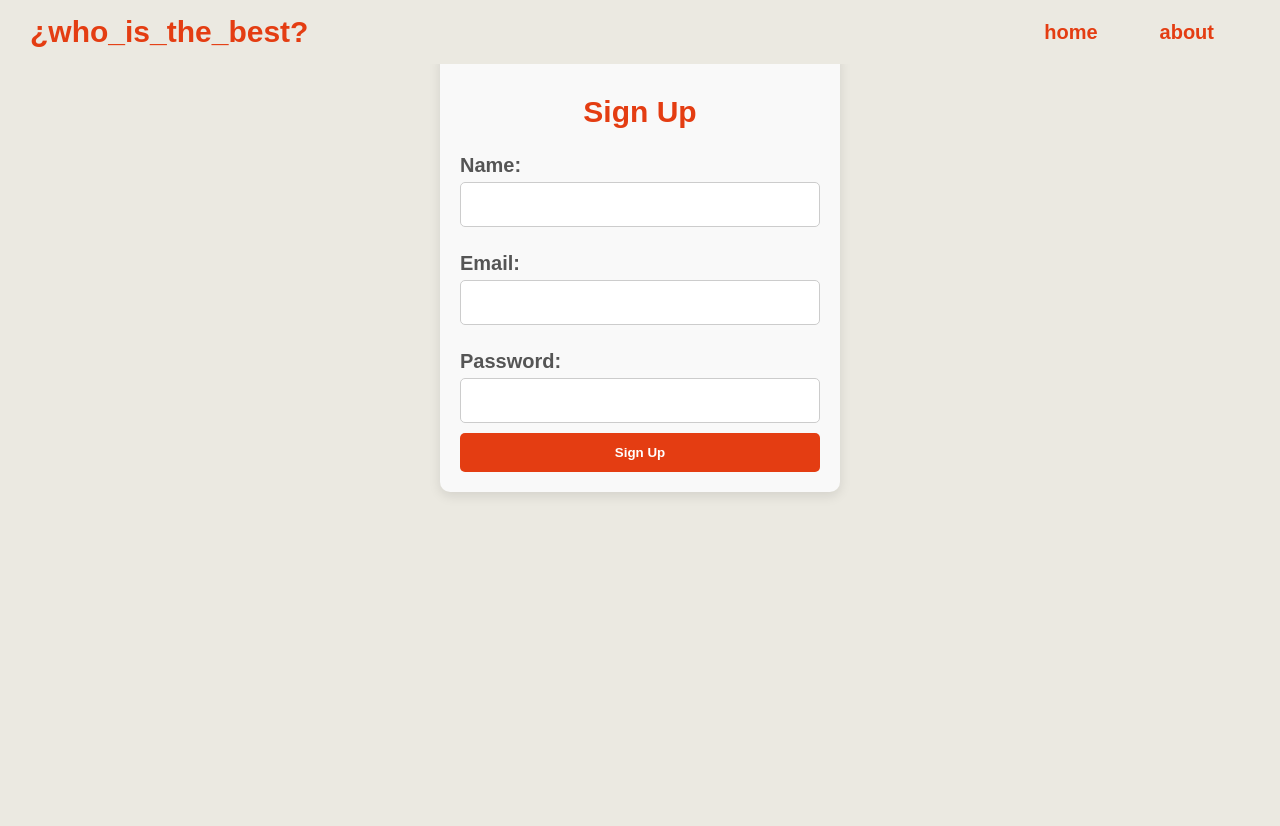
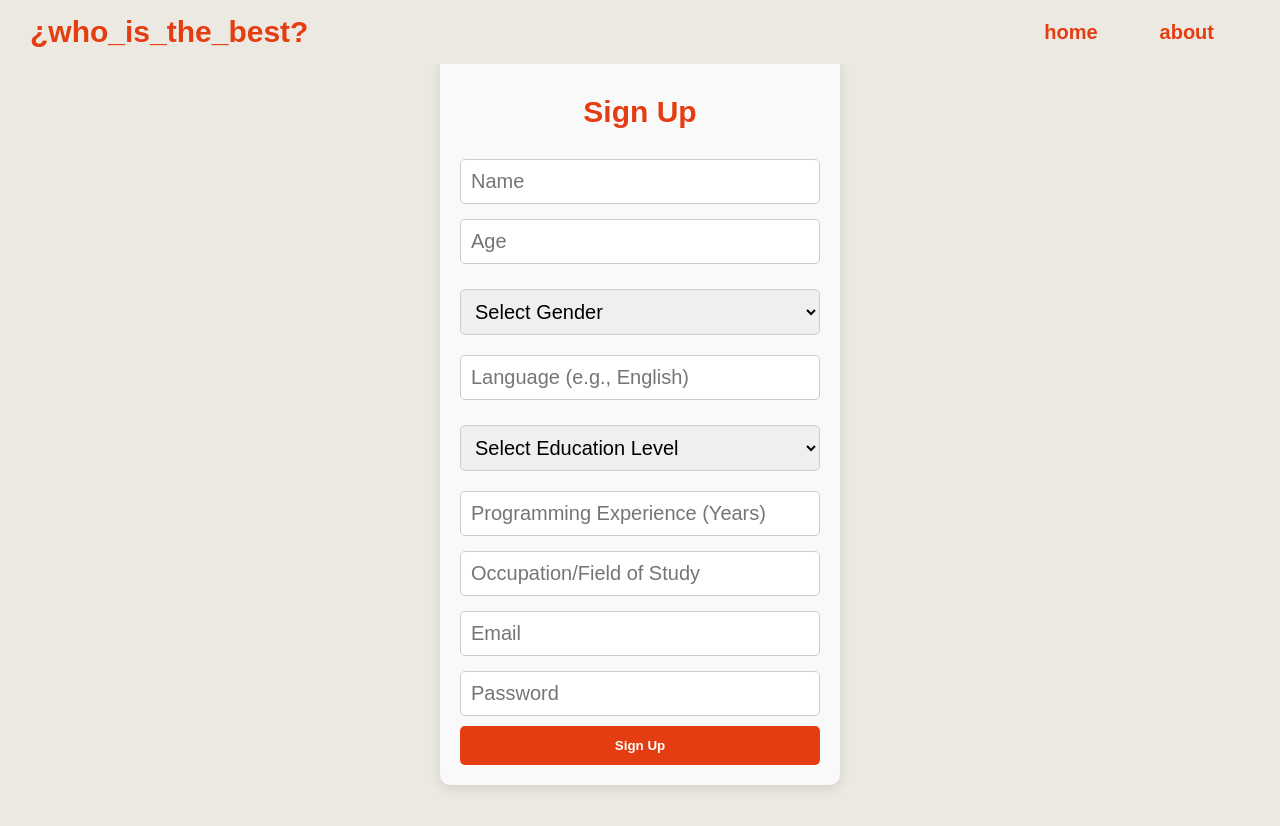
Before and after one commit to edoardo-aba/ee-assignment_2, a React (Create React App) app in the folder client/: page /signup in a window 1280 px wide. Shown: the top 826 px of the page. Before the commit the page ends 800 px from the top, so only its background shows below. Built offline with nearby package versions, Linux system fonts and the light colour scheme; no server answers.

Commit message:
Done signup page data collection and design (implemented toastify)

```diff
--- a/client/package.json
+++ b/client/package.json
@@ -11,6 +11,7 @@
     "react-dom": "^18.3.1",
     "react-router-dom": "^6.28.0",
     "react-scripts": "5.0.1",
+    "react-toastify": "^10.0.6",
     "styled-components": "^6.1.13",
     "web-vitals": "^2.1.4"
   },
--- a/client/src/components/SignUp/SignUp.css
+++ b/client/src/components/SignUp/SignUp.css
@@ -6,7 +6,7 @@
   padding: 20px;
   background-color: #f9f9f9;
   border-radius: 10px;
-    box-shadow: 0px 4px 12px rgba(0, 0, 0, 0.1);
+  box-shadow: 0 4px 12px rgba(0, 0, 0, 0.1);
   font-family: Arial, sans-serif;
   color: #333;
 }
@@ -16,24 +16,17 @@
   color: #e43d12;
 }
 
-  .sign-up-form label {
-    display: block;
-    font-weight: bold;
-    margin-top: 15px;
-    color: #555;
-  }
-
-  .sign-up-form input {
+.sign-up-form input,
+.sign-up-form select {
   width: 100%;
   padding: 10px;
-    margin-top: 5px;
-    margin-bottom: 10px;
+  margin: 15px 0;
   border: 1px solid #ccc;
   border-radius: 5px;
   font-size: 1em;
 }
 
-  .sign-up-form .sign-up-button {
+.sign-up-button {
   width: 100%;
   padding: 12px;
   background-color: #e43d12;
@@ -45,14 +38,13 @@
   transition: background-color 0.3s ease;
 }
 
-  .sign-up-form .sign-up-button:hover {
+.sign-up-button:hover {
   background-color: #cc370f;
 }
 
 .error {
   color: #e43d12;
   font-size: 0.9em;
-    margin-top: -10px;
-    margin-bottom: 10px;
+  margin: -10px 0 10px;
   text-align: center;
 }
--- a/client/src/components/SignUp/SignUp.js
+++ b/client/src/components/SignUp/SignUp.js
@@ -1,6 +1,8 @@
 // src/components/SignUp/SignUp.js
 
 import React, { useState } from 'react';
+import { ToastContainer, toast } from 'react-toastify';
+import 'react-toastify/dist/ReactToastify.css';
 import './SignUp.css';
 
 function SignUp() {
@@ -8,9 +10,13 @@ function SignUp() {
     name: '',
     email: '',
     password: '',
+    age: '',
+    gender: '',
+    language: '',
+    educationLevel: '',
+    programmingExperience: '',
+    occupation: '',
   });
-
-  const [error, setError] = useState('');
 
   const handleChange = (e) => {
     setFormData({
@@ -22,49 +28,102 @@ function SignUp() {
   const handleSubmit = (e) => {
     e.preventDefault();
     if (formData.password.length < 6) {
-      setError('Password must be at least 6 characters long.');
+      toast.error('Password must be at least 6 characters long.');
       return;
     }
-    // Process the form data (e.g., send it to a server)
     console.log('Form submitted', formData);
-    setError('');
   };
 
   return (
     <div className="sign-up-form">
       <h2>Sign Up</h2>
-      {error && <p className="error">{error}</p>}
+
+      {/* ToastContainer to render the toast notifications */}
+      <ToastContainer position="top-right" autoClose={3000} hideProgressBar={false} />
+
       <form onSubmit={handleSubmit}>
-        <label>
-          Name:
         <input
           type="text"
           name="name"
+          placeholder="Name"
           value={formData.name}
           onChange={handleChange}
           required
         />
-        </label>
-        <label>
-          Email:
+
+        <input
+          type="number"
+          name="age"
+          placeholder="Age"
+          value={formData.age}
+          onChange={handleChange}
+          min="18"
+          max="99"
+          required
+        />
+
+        <select name="gender" value={formData.gender} onChange={handleChange} required>
+          <option value="">Select Gender</option>
+          <option value="male">Male</option>
+          <option value="female">Female</option>
+          <option value="other">Other</option>
+          <option value="prefer_not_to_say">Prefer not to say</option>
+        </select>
+
+        <input
+          type="text"
+          name="language"
+          placeholder="Language (e.g., English)"
+          value={formData.language}
+          onChange={handleChange}
+          required
+        />
+
+        <select name="educationLevel" value={formData.educationLevel} onChange={handleChange} required>
+          <option value="">Select Education Level</option>
+          <option value="high_school">High School</option>
+          <option value="undergraduate">Undergraduate</option>
+          <option value="graduate">Graduate</option>
+        </select>
+
+        <input
+          type="number"
+          name="programmingExperience"
+          placeholder="Programming Experience (Years)"
+          value={formData.programmingExperience}
+          onChange={handleChange}
+          min="0"
+          max="50"
+          required
+        />
+
+        <input
+          type="text"
+          name="occupation"
+          placeholder="Occupation/Field of Study"
+          value={formData.occupation}
+          onChange={handleChange}
+          required
+        />
+
         <input
           type="email"
           name="email"
+          placeholder="Email"
           value={formData.email}
           onChange={handleChange}
           required
         />
-        </label>
-        <label>
-          Password:
+
         <input
           type="password"
           name="password"
+          placeholder="Password"
           value={formData.password}
           onChange={handleChange}
           required
         />
-        </label>
+
         <button type="submit" className="sign-up-button">Sign Up</button>
       </form>
     </div>
```
Also changed, not shown: client/TODO.txt (added), 1 other file (tests, documents, lock files or other folders). Lines whose indentation alone changed are shown as unchanged.
